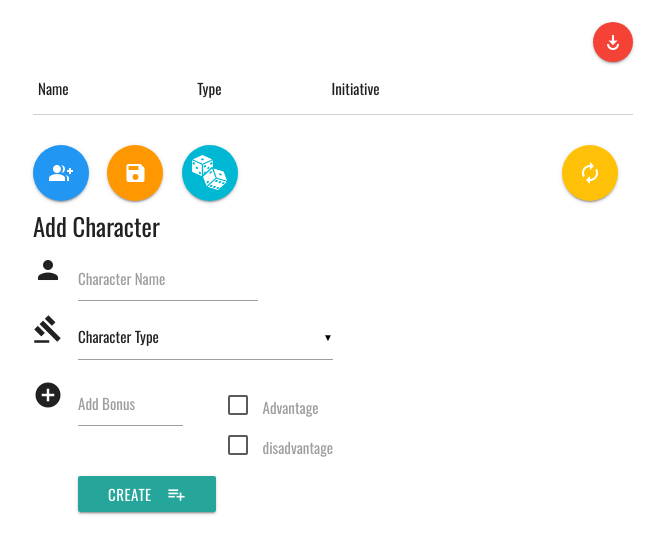
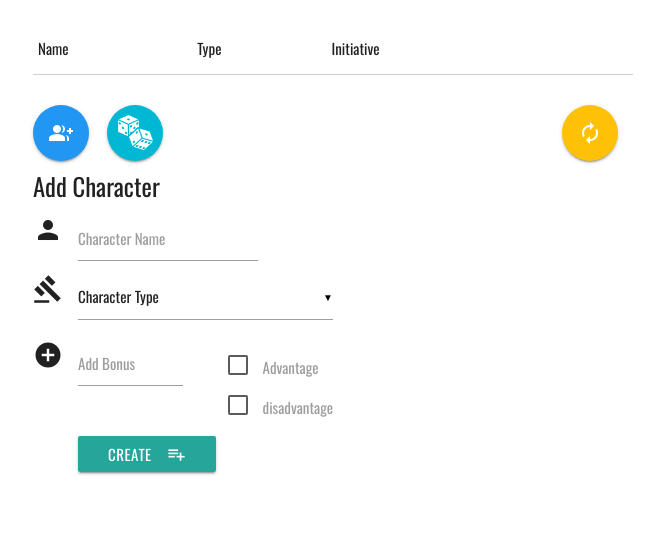
Before and after one commit to VChastinet/Turn-Manager, a plain HTML site: page index.html in a window 1280 px wide. Shown: the part 179-732 px from the top of the page, without its empty margins (307-972 px from the left). Drawn offline with nearby package versions, Linux system fonts and the light colour scheme; a web font is replaced by a local one.

Commit message:
disabled the 'load' and 'save' button, still need to implement a database thingy

```diff
--- a/index.html
+++ b/index.html
@@ -21,7 +21,8 @@
       <h1 class="header-text">Turn Manager</h1>
     </div>
 
-    <a id="load-party" class="btn-floating waves-effect waves-light red tooltipped" data-position="top" data-delay="50" data-tooltip="Load Party"><i class="material-icons">play_for_work</i></a>
+    <!-- still need to implement a database fot this to work
+    <a id="load-party" class="btn-floating waves-effect waves-light red tooltipped" data-position="top" data-delay="50" data-tooltip="Load Party"><i class="material-icons">play_for_work</i></a> -->
 
     <div class="table-div"></div>
 
@@ -58,7 +59,8 @@
       <a id ="add-npc" class= "btn-floating btn-large waves-effect waves-light red"><i class="material-icons">adb</i></a>
       -->
       <a id ="add-char" class= "btn-floating btn-large waves-effect waves-light blue"><i class="material-icons">group_add</i></a>
-      <a id ="save-party" class= "btn-floating btn-large waves-effect waves-light orange tooltipped" data-position="bottom" data-delay="50" data-tooltip="Save Party"><i class="material-icons">save</i></a>
+      <!-- still need to implement a database fot this to work
+        <a id ="save-party" class= "btn-floating btn-large waves-effect waves-light orange tooltipped" data-position="bottom" data-delay="50" data-tooltip="Save Party"><i class="material-icons">save</i></a> -->
       <a id ="full-roller" class= "btn-floating btn-large waves-effect waves-light cyan accent-4 btn modal-trigger" href="roller.html"><i class="material-icons"><img src="media/dice.png"></i></a>
       <a class="re-roller-btn btn-floating btn-large waves-effect waves-light amber modal-trigger" href="#re-roller"><i class="material-icons">autorenew</i></a>
     </div>
```
